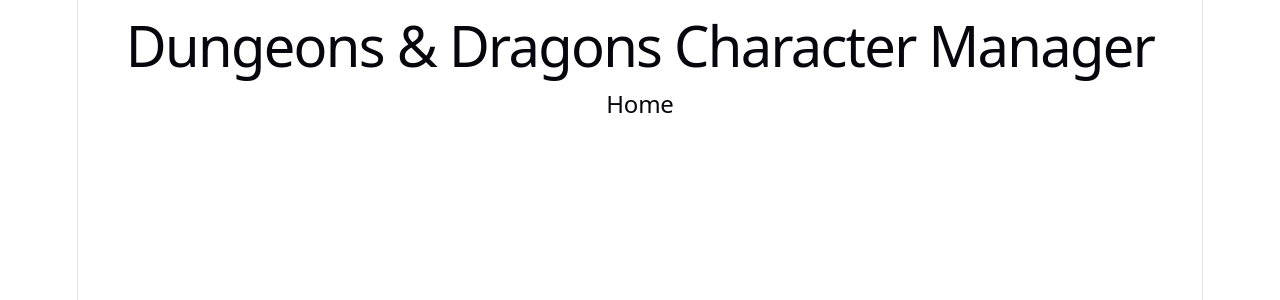
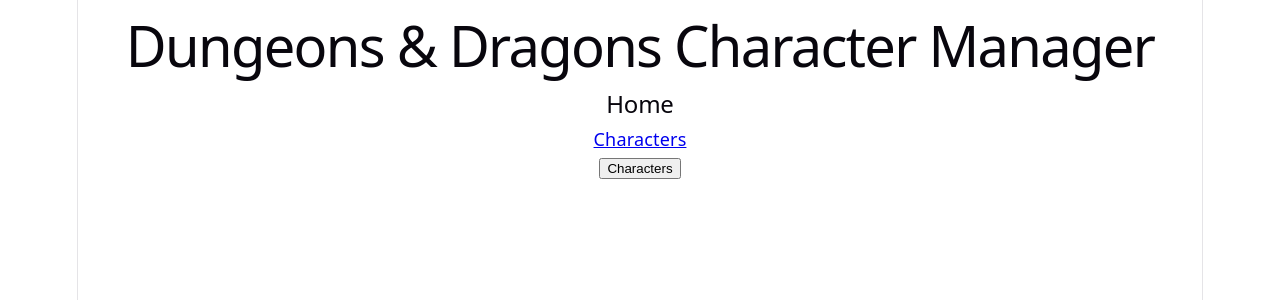
Before and after one commit to CadeHaynes/DnDCharacterFrontend, a React app: page / in a window 1280 px wide. Shown: the top 300 px of the page. Built offline with nearby package versions, Linux system fonts and the light colour scheme; no server answers; the HTML template or start-up script is replaced by a standard one.

Commit message:
Character and Home now have navigation buttons to move between pages (currently just the two).

```diff
--- a/src/pages/Characters.jsx
+++ b/src/pages/Characters.jsx
@@ -1,13 +1,21 @@
+import { Link, useNavigate } from 'react-router-dom';
+
 export default function Characters({ characters }) {
+    let nav = useNavigate();
+
     return (
         <div>
+
             <h2>Characters</h2>
+
+            <button onClick={() => nav("/")}>Home</button>
 
             {characters.map(c => (
                 <div key={c.id}>
                     {c.name}
                 </div>
             ))}
+
         </div>
     )
 }
--- a/src/pages/Home.jsx
+++ b/src/pages/Home.jsx
@@ -1,7 +1,15 @@
+import { Link, useNavigate } from 'react-router-dom';
+
 export default function Home() {
+    let nav = useNavigate();
+
     return (
         <div>
             <h2>Home</h2>
+
+            <p><Link to="/characters">Characters</Link></p>
+
+            <button onClick={() => nav("/characters")}>Characters</button>
         </div>
     )
 }
```
